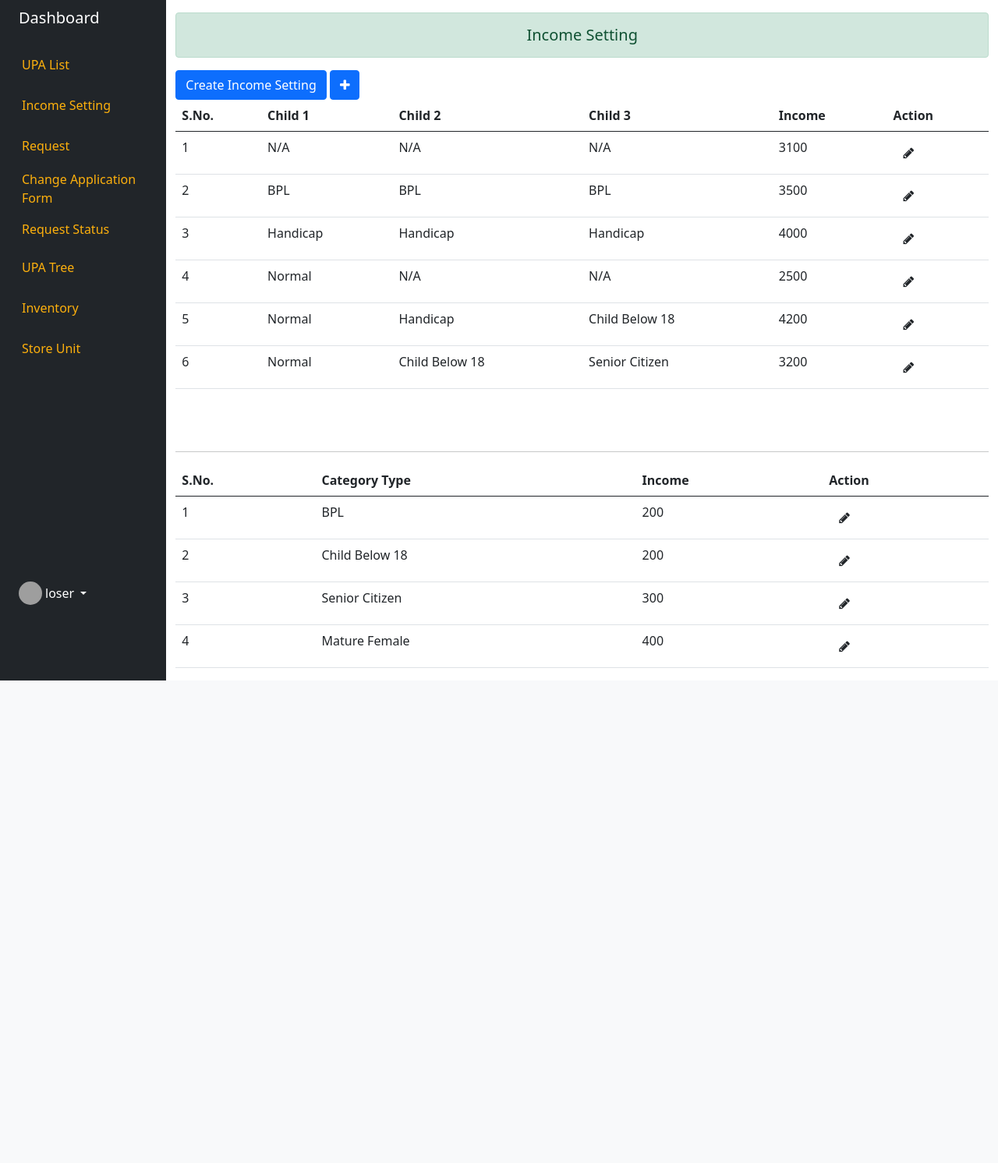
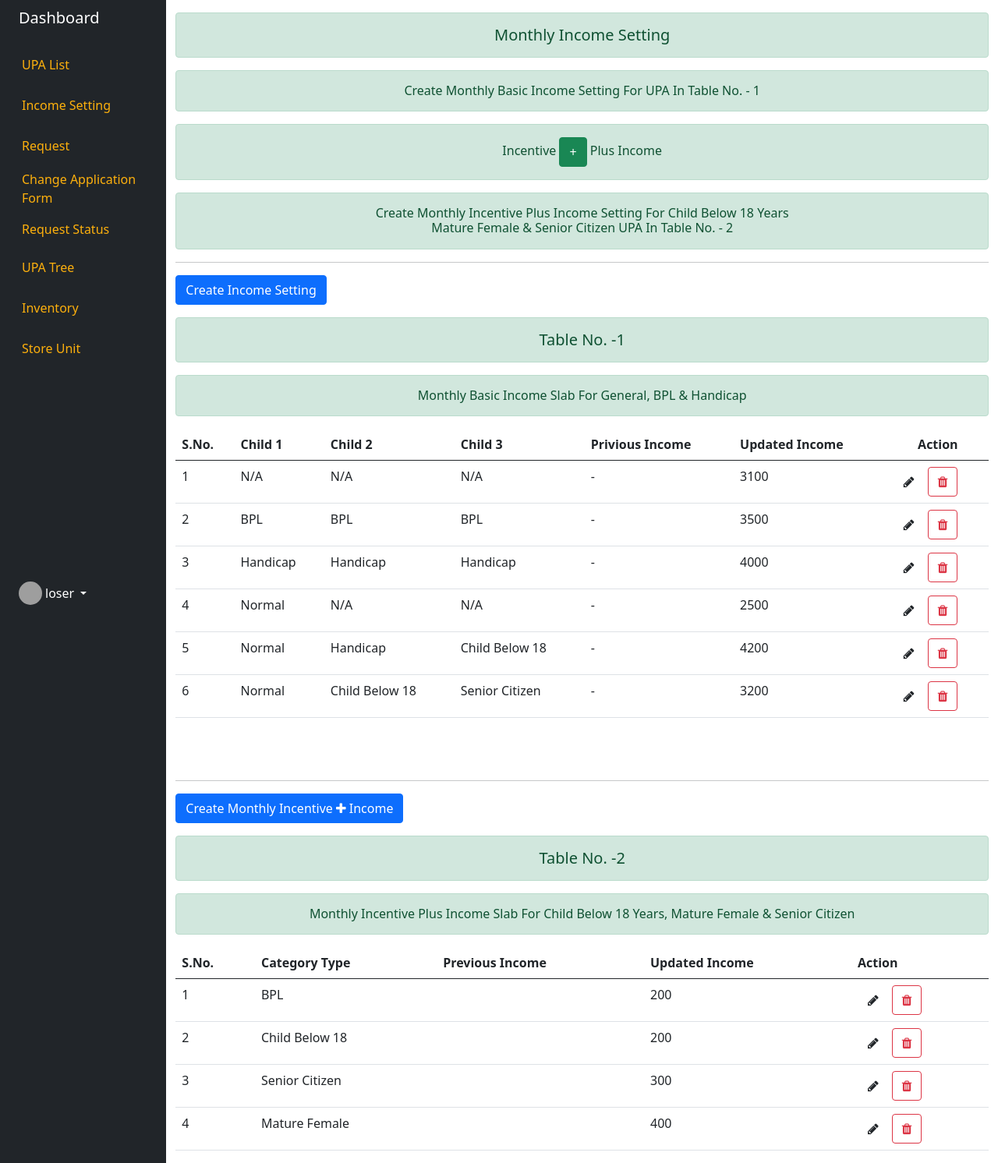
Before and after one commit to msurendra-1008/mlm_repo, a Django app: page /income_setting/ in a window 1280 px wide. Shown: the part 58-1550 px from the top of the page at 78% size. Before the commit the page ends 931 px from the top, so only its background shows below. Run offline with Django 3.2, Linux system fonts and the light colour scheme; data comes from the database, SQL or seed files in the repository; both versions use the stored data as it was after the commit; parts of the project's set-up code (start-up, migrations or seed data) failed here and were passed over; grey boxes are pictures that could not be loaded.

Commit message:
changes in income setting section

```diff
--- a/dashboard/models.py
+++ b/dashboard/models.py
@@ -36,20 +36,17 @@ class IncomeSetting(models.Model):
         ('N/A','N/A'),
         ('Normal','Normal'),
         ('BPL','BPL'),
-        ('Handicap','Handicap'),
-        ('Child Below 18','Child Below 18'),
-        ('Senior Citizen','Senior Citizen'),
-        ('Mature Female','Mature Female'),
+        ('Handicap','Handicap')
     )
 
-    created_by = models.ForeignKey(User,on_delete=models.CASCADE,blank=True, null=True,related_name='income_setting')
-    updated_by = models.ForeignKey(User,on_delete=models.CASCADE,blank=True, null=True,related_name='income_setting_update')
-    child_one = models.CharField(max_length=15,choices=CHILD_TYPE,blank=True, null=True)
-    child_two = models.CharField(max_length=15,choices=CHILD_TYPE,blank=True, null=True)
-    child_three = models.CharField(max_length=15,choices=CHILD_TYPE,blank=True, null=True)
-    income = models.PositiveIntegerField(default=0,blank=True, null=True)
-    created_date = models.DateField(auto_now_add=True)
-    updated_date = models.DateField(auto_now=True)
+    created_by              = models.ForeignKey(User,on_delete=models.CASCADE,blank=True, null=True,related_name='income_setting')
+    updated_by              = models.ForeignKey(User,on_delete=models.CASCADE,blank=True, null=True,related_name='income_setting_update')
+    child_one               = models.CharField(max_length=15,choices=CHILD_TYPE,blank=True, null=True)
+    child_two               = models.CharField(max_length=15,choices=CHILD_TYPE,blank=True, null=True)
+    child_three             = models.CharField(max_length=15,choices=CHILD_TYPE,blank=True, null=True)
+    income                  = models.PositiveIntegerField(default=0,blank=True, null=True)
+    created_date            = models.DateField(auto_now_add=True)
+    updated_date            = models.DateField(auto_now=True)
 
     def __str__(self):
         return f"{self.created_by}"
@@ -57,8 +54,6 @@ class IncomeSetting(models.Model):
 class IncomeSettingForWomenOld(models.Model):
     CATEGORY_TYPE = (
         ('N/A','N/A'),
-        ('BPL','BPL'),
-        ('Handicap','Handicap'),
         ('Child Below 18', 'Child Below 18'),
         ('Senior Citizen', 'Senior Citizen'),
         ('Mature Female', 'Mature Female'),
--- a/templates/dashboard/income_setting.html
+++ b/templates/dashboard/income_setting.html
@@ -43,9 +43,16 @@
     <div class="row flex-nowrap">
         {% include 'left_panel.html' %}
         <div class="col">
-            <h5 class="alert alert-success text-center mt-3">Income Setting</h5>
+            <h5 class="alert alert-success text-center mt-3">Monthly Income Setting</h5>
+            <h6 class="alert alert-success text-center mt-3">Create Monthly Basic Income Setting For UPA In Table No. - 1</h6>
+            <h6 class="alert alert-success text-center mt-3">Incentive <button class="btn btn-success">+</button> Plus Income</h6>
+            <h6 class="alert alert-success text-center mt-3">Create Monthly Incentive Plus Income Setting For Child Below 18 Years <br>
+            Mature Female & Senior Citizen UPA In Table No. - 2
+            </h6>
+            <hr>
             <a href="{% url 'create-income-setting'%}" class="btn btn-primary">Create Income Setting</a>
-            <a href="{% url 'income-setting-for-women-old'%}" class="btn btn-primary"><i class="fa fa-plus" aria-hidden="true"></i></a>
+            <h5 class="alert alert-success text-center mt-3">Table No. -1</h5>
+            <h6 class="alert alert-success text-center mt-3"> Monthly Basic Income Slab For General, BPL & Handicap</h6>
             <!-- <div class="row"> -->
                 <table class="table">
                     <thead>
@@ -54,8 +61,9 @@
                             <th scope="col">Child 1</th>
                             <th scope="col">Child 2</th>
                             <th scope="col">Child 3</th>
-                            <th scope="col">Income</th>
-                            <th scope="col">Action</th>
+                            <th scope="col">Privious Income</th>
+                            <th scope="col">Updated Income</th>
+                            <th scope="col" class="text-center">Action</th>
                         </tr>
                     </thead>
                     <tbody>
@@ -65,10 +73,11 @@
                             <td>{{i.child_one}}</td>
                             <td>{{i.child_two}}</td>
                             <td>{{i.child_three}}</td>
+                            <td>-</td>
                             <td>{{i.income}}</td>
                             <td>
                                 <a href="{% url 'update-income-setting' i.pk %}" class="btn btn-outline" id="edit" title="Edit"><i class="fa fa-pencil" aria-hidden="true"></i></a>
-
+                                <a href="" class="btn btn-outline-danger" id="delete" title="Delete"><i class="fa fa-trash" aria-hidden="true"></i></a>
                             </td>
                         </tr>
                         {% endfor %}
@@ -78,12 +87,16 @@
                 <br>
                 <br>
                 <hr>
+                <a href="{% url 'income-setting-for-women-old'%}" class="btn btn-primary">Create Monthly Incentive <i class="fa fa-plus" aria-hidden="true"></i> Income</a>
+                <h5 class="alert alert-success text-center mt-3">Table No. -2</h5>
+                <h6 class="alert alert-success text-center mt-3"> Monthly Incentive Plus Income Slab For Child Below 18 Years, Mature Female & Senior Citizen</h6>
                 <table class="table">
                   <thead>
                       <tr>
                           <th>S.No.</th>
                           <th scope="col">Category Type</th>
-                          <th scope="col">Income</th>
+                          <th scope="col"> Previous Income</th>
+                          <th scope="col"> Updated Income</th>
                           <th scope="col">Action</th>
                       </tr>
                   </thead>
@@ -92,9 +105,11 @@
                       <tr>
                           <td>{{forloop.counter}}</td>
                           <td>{{i.category_type}}</td>
+                          <td></td>
                           <td>{{i.income}}</td>
                           <td>
                               <a href="{% url 'update-income-setting-for-women-old' i.pk%}" class="btn btn-outline" id="edit" title="Edit"><i class="fa fa-pencil" aria-hidden="true"></i></a>
+                              <a href="" class="btn btn-outline-danger" id="delete" title="Delete"><i class="fa fa-trash" aria-hidden="true"></i></a>
 
                           </td>
                       </tr>
--- a/templates/dashboard/income_setting_women_old_form.html
+++ b/templates/dashboard/income_setting_women_old_form.html
@@ -11,7 +11,10 @@
                 {% csrf_token %}
                 <div class="card my-4">
                     <div class="card-body main-row">
-                        <h5 class="alert alert-success text-center">Income Setting</h5>
+                        <h5 class="alert alert-success text-center">Create Monthly Incentive Plus Income Setting For Table No. - 2</h5>
+                        <h6 class="alert alert-success text-center">Create Monthly Incentive Plus Income Setting For Child Below 18 <br>
+                        Years, Mature Female & Senior Citizen UPA In Table No. - 2
+                        </h6>
                         <div class="form-group" style="margin-left: 30%;">
 
                             <div class="col-md-6">
```
Also changed, not shown: templates/dashboard/income_setting_form.html (+5 -4 lines), db.sqlite3.
